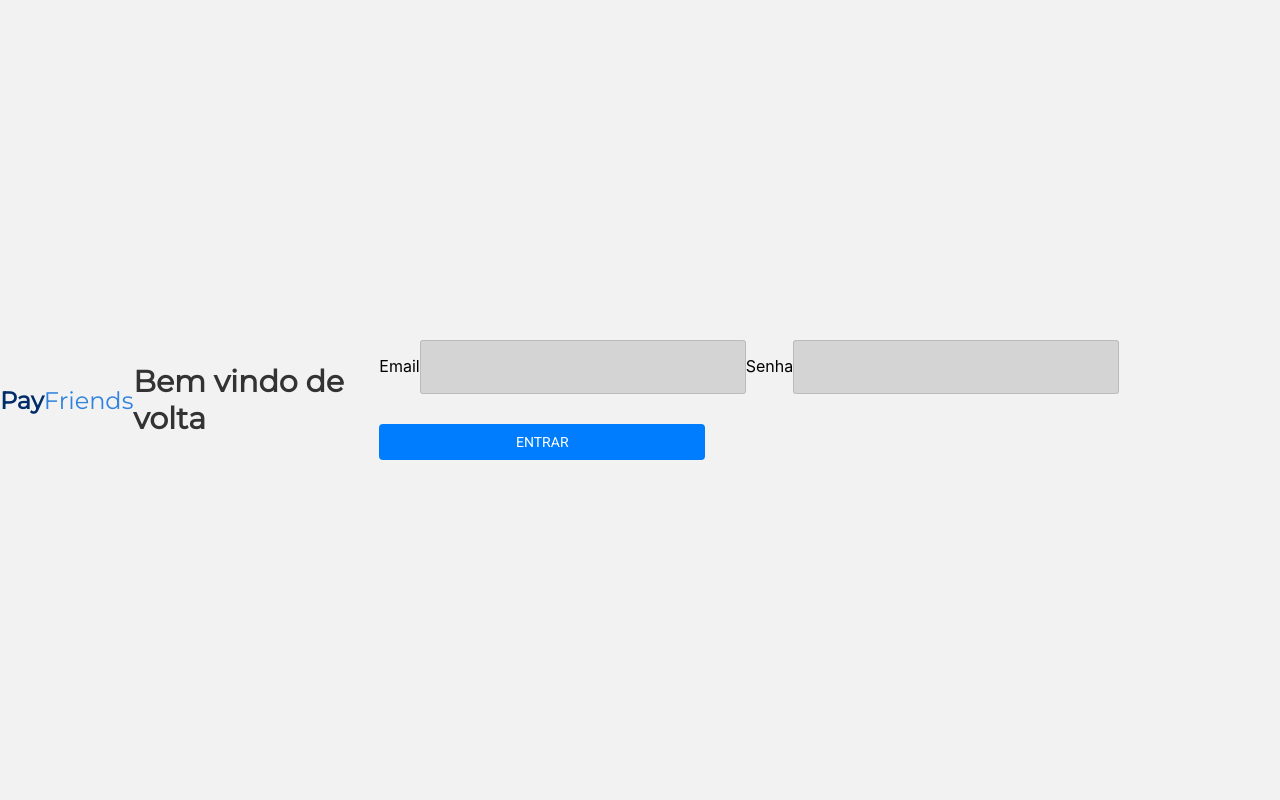
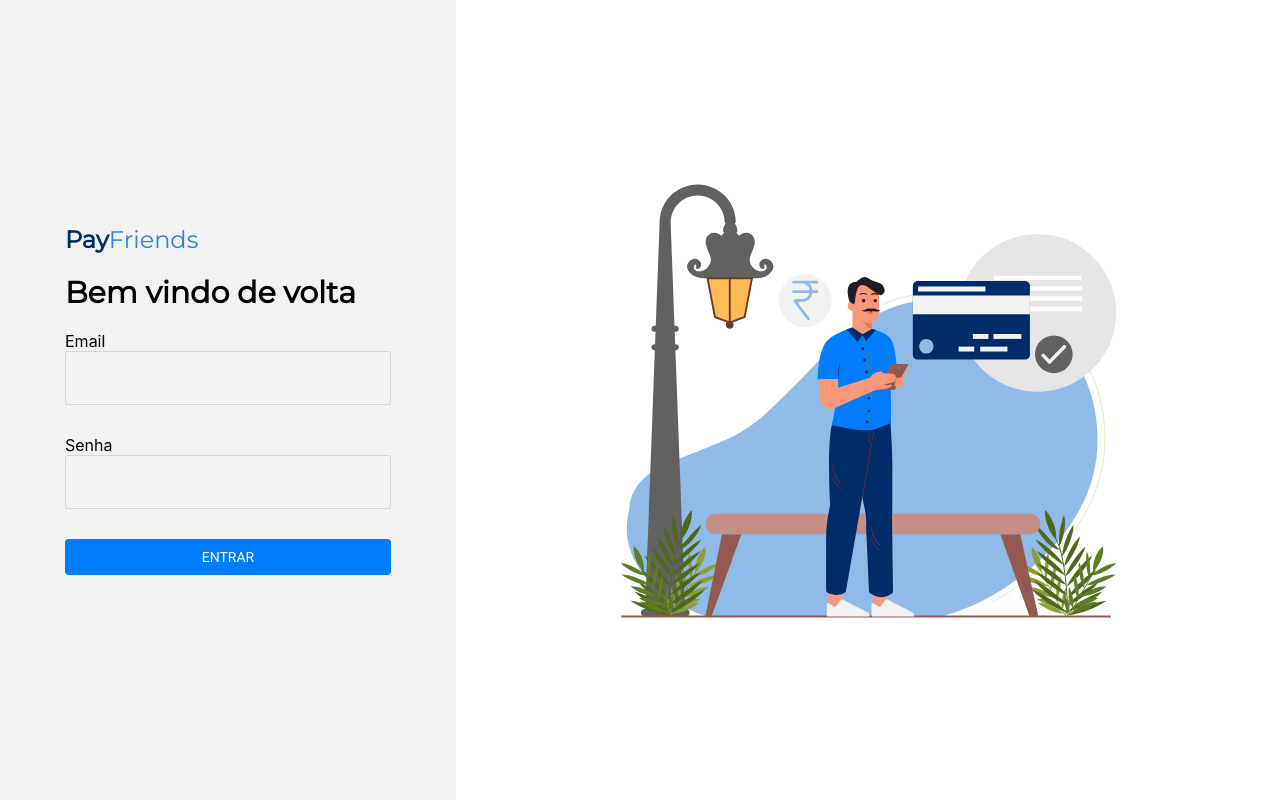
Before and after one commit to danditeoa/picpay-desafio-frontend, a Next.js app: page / in a window 1280 px wide. Built offline with nearby package versions, Linux system fonts and the light colour scheme; data requests are answered from the project's data file.

Commit message:
feat(login): component style

```diff
--- a/src/components/Login/Login.tsx
+++ b/src/components/Login/Login.tsx
@@ -3,6 +3,7 @@ import { isUserLoggedAtom } from "../../atoms/login.atom"
 import LogoPayFriends from "../LogoPayFriends/LogoPayFriends"
 import { useForm } from "react-hook-form";
 import styles from './login.module.scss'
+import { LoginImageIcon } from "../Icons";
 
 type UserProps = {
   email: string,
@@ -23,10 +24,11 @@ const Login = () => {
 
   return (
     <div className={styles.container}>
+      <div className={styles.actionSection}>
         <LogoPayFriends />
         <h1 className={styles.title}>Bem vindo de volta</h1>
         <form onSubmit={handleSubmit(onSubmit)}
-        action="/send-data-here" method="post" className="actionSection">
+          action="/send-data-here" method="post" className={styles.actionForm}>
           <label htmlFor="email">Email</label>
           <input
             className={styles.loginInput}
@@ -48,6 +50,10 @@ const Login = () => {
           <button className={styles.submit} type="submit">Entrar</button>
         </form >
       </div>
+      <div className={styles.image}>
+        <LoginImageIcon />
+      </div>
+    </div>
   )
 }
 
--- a/src/components/Login/login.module.scss
+++ b/src/components/Login/login.module.scss
@@ -8,7 +8,12 @@
 .actionSection {
     display: flex;
     flex-direction: column;
-    background: #F2F2F2;
+    margin-right: 65px;
+    margin-left: 65px;
+}
+.actionForm {
+    display: flex;
+    flex-direction: column;
 }
 
 .title {
@@ -17,12 +22,11 @@
     font-weight: 600;
     font-size: 30px;
     line-height: 37px;
-    color: #333333;
 }
 
 .loginInput {
     height: 54px;
-    background: rgba(0, 0, 0, 0.12);
+    background: transparent;
     width: 326px;
     border-radius: 3px;
     border: 1.5px solid rgba(0, 0, 0, 0.12);
@@ -43,3 +47,13 @@
     font-size: 14px;
     cursor: pointer;
 }
+
+.image {
+    align-content: center;
+    display: flex;
+    align-items: center;
+    justify-content: center;
+    background-color: white;
+    height: 100vh;
+    width: 76%;
+}
```
Lines whose indentation alone changed are shown as unchanged.
